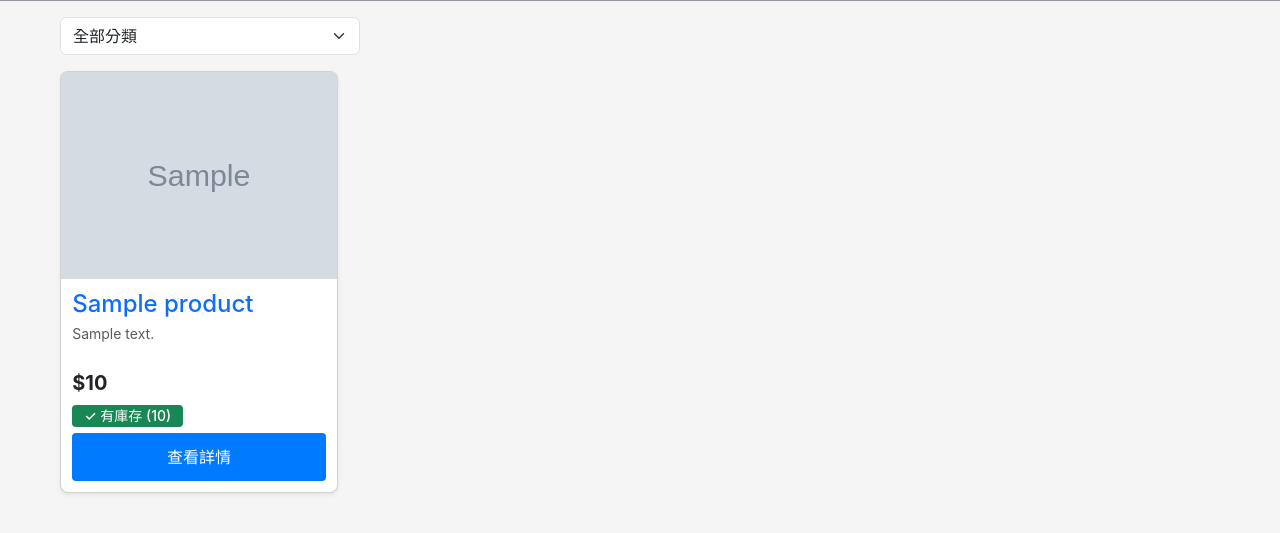
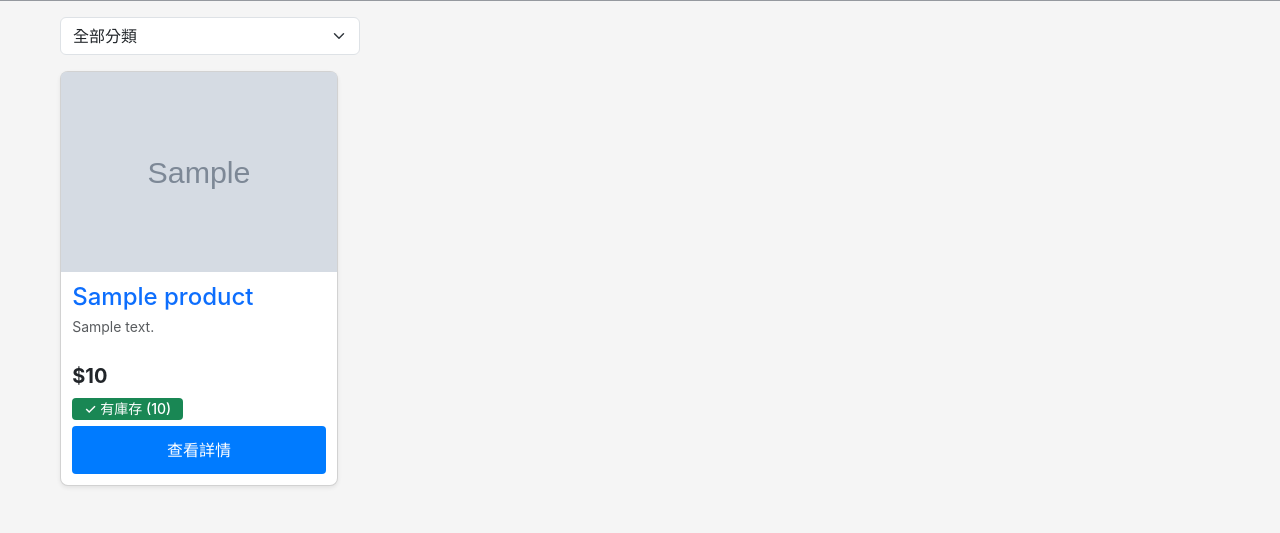
Before and after one commit to renfu-her/food-stores, a Flask app: page /store/shop/1 in a window 1280 px wide. Shown: the part 409-942 px from the top of the page. Run offline with Flask 3, Linux system fonts and the light colour scheme; tables that the repository leaves empty hold one stand-in row (values such as "Sample post"); grey boxes marked "Sample" are stand-in pictures; some libraries are stand-ins or nearby versions.

Commit message:
Add uniform height for card images in store CSS to enhance visual consistency. Set height to 200px with object-fit for improved presentation.

```diff
--- a/public/static/css/store.css
+++ b/public/static/css/store.css
@@ -315,3 +315,9 @@
 .card-body {
     padding: 0.7rem !important;
 }
+
+/* 卡片图片统一高度 */
+.card-img-top {
+    height: 200px !important;
+    object-fit: cover !important;
+}
```
